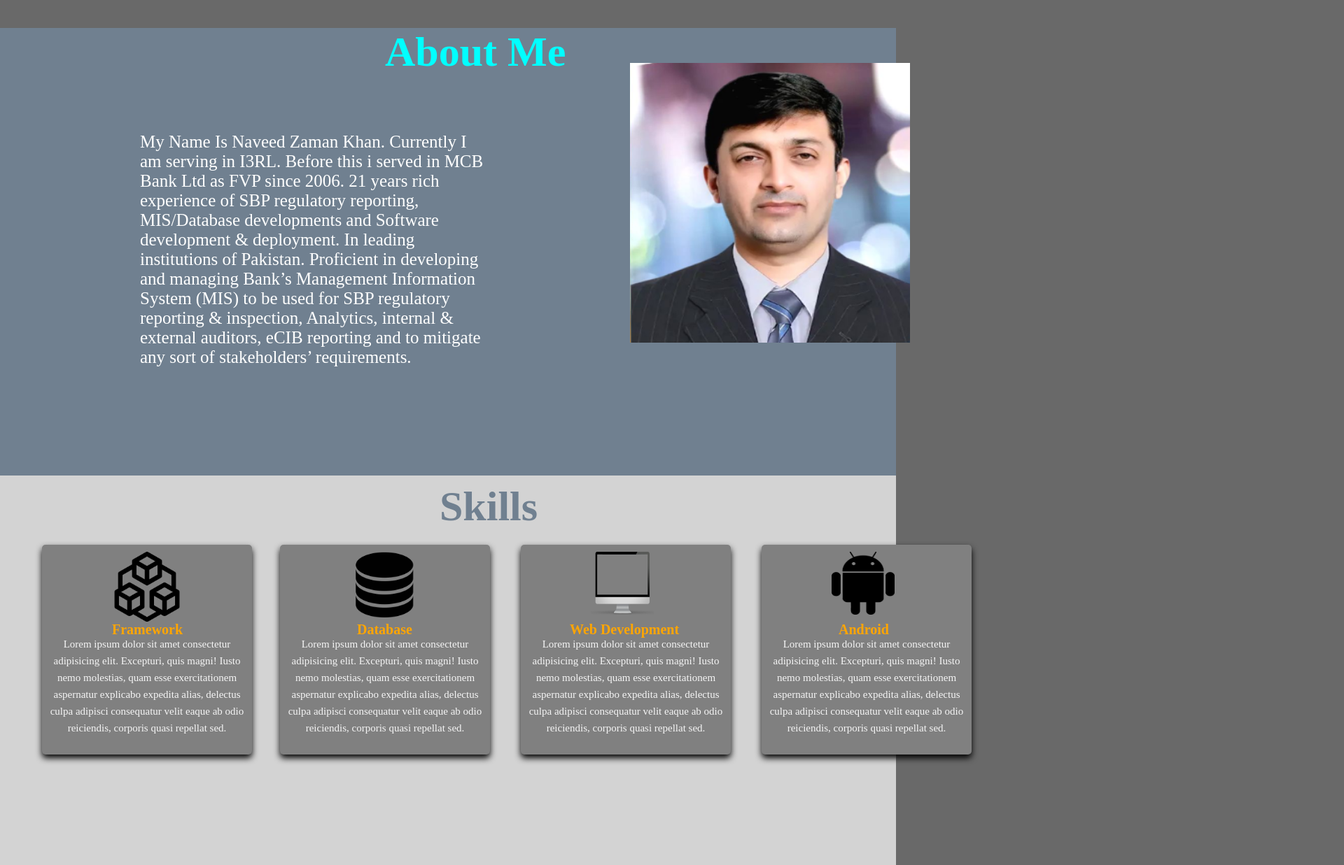
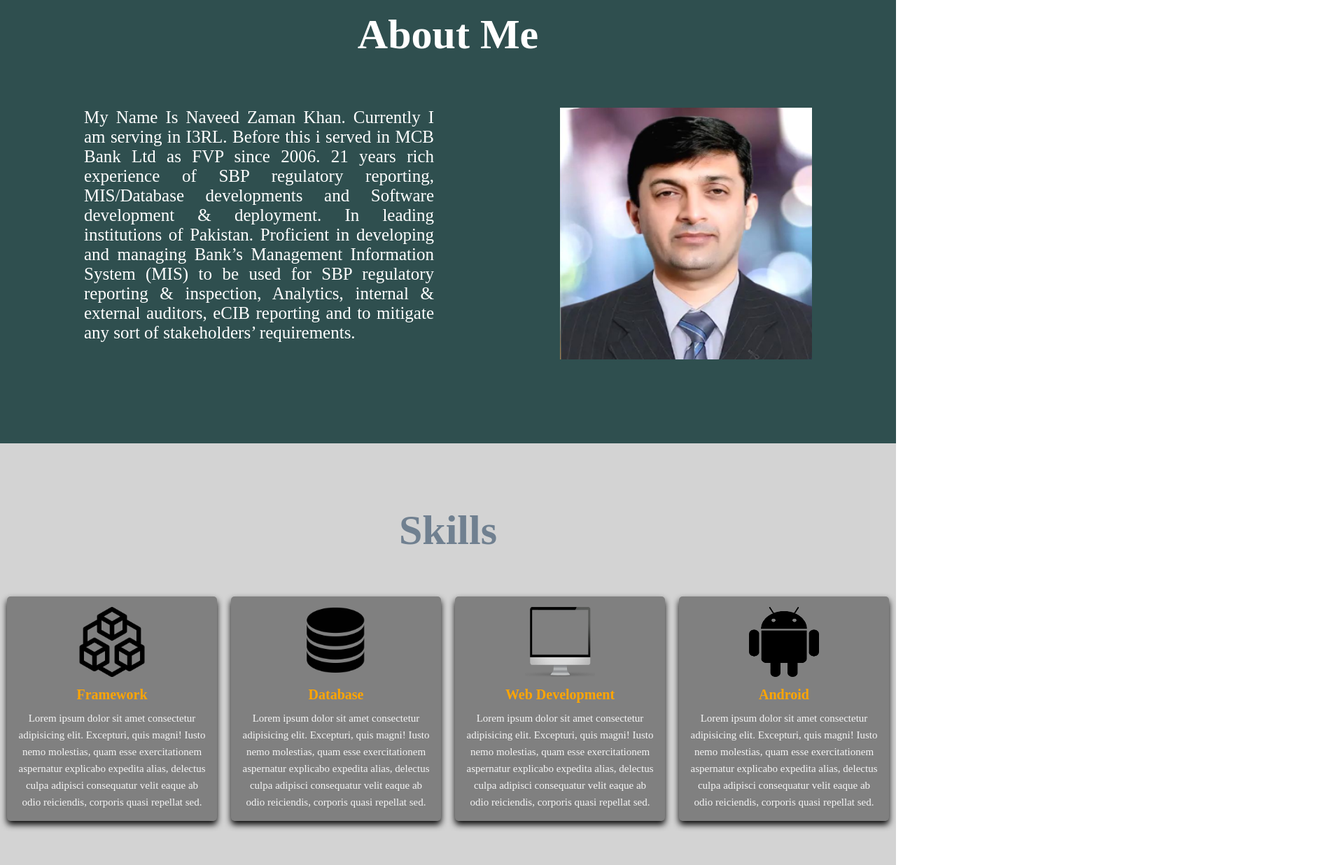
Before and after one commit to Zaman152/NaveedZaman.github.io, a plain HTML site: page index.html in a window 1280 px wide. Shown: the part 760-1997 px from the top of the page at 70% size, 1920 px wide, since content can reach past the window. Drawn offline with Linux system fonts and the light colour scheme.

Commit message:
1st step to make it responsive
-Changed a bit of styling
-Removed unnecessary classes
-switched to flex instead of using padding and margins to align content

```diff
--- a/index.html
+++ b/index.html
@@ -1,18 +1,20 @@
 <!DOCTYPE html>
 <html lang="en">
+
 <head>
     <meta charset="UTF-8">
     <meta name="viewport" content="width=device-width, initial-scale=1.0">
     <title>Document</title>
     <link rel="stylesheet" href="stylesheet.css">
 </head>
+
 <body>
-    <header>
+    <header id="head">
         <nav>
             <div class="left">Naveed Zaman<span> Khan</span> </div>
             <div class="right"></div>
             <ul>
-            <li><a href="#Home">Home</a></li>
+                <li><a href="#head">Home</a></li>
                 <li><a href="#AboutMe">About Me</a></li>
                 <li><a href="#skills">Skills</a></li>
                 <li><a href="#contact">Contact Me</a></li>
@@ -21,24 +23,35 @@
         </nav>
 
     </header>
-    <section id="Home">
-        <div class="left">
-            <h4><span class="Iam"> I'm a</span></h4>
-        </div>
-            <div>
-                <h3><span class="Web">Software Engineer</span></h3>
-            </div>
-    <div>  <a href="#contact" class="btn">Contact Me</a></div>
 
-        <div class="right">
-        <img src="images/web2.png" alt="developer" />
+    <div class="flex-box-container" style="justify-content: space-around;">
+
+        <div style="margin-top: 200px;">
+            <h4 class="Iam">
+                I'm a
+            </h4>
+            <h3 class="Web">
+                Software Engineer
+            </h3>
+            <a href="#contact" class="btn">
+                Contact Me
+            </a>
         </div>
 
-    </section>
-    <section id="AboutMe">
-        <div class="left2">
+        <div style="margin-top: 200px;">
+            <img src="images/web2.png" alt="developer" width="500" />
+        </div>
+
+    </div>
+    <div id="AboutMe">
+        <div>
             <h1 class="Abt">About Me</h1>
-           <div class="paragraph"><p>
+        </div>
+        <div style="padding-top: 50px;" class="flex-container">
+
+            <div class="flex-child magenta">
+                <div class="paragraph">
+                    <p>
                         My Name Is Naveed Zaman Khan.
                         Currently I am serving in I3RL.
                         Before this i served in MCB Bank Ltd as FVP since 2006. 21 years rich experience of SBP
@@ -47,59 +60,110 @@
                         Proficient in developing and managing Bank’s Management Information System (MIS) to be
                         used for SBP regulatory reporting & inspection, Analytics, internal & external auditors,
                         eCIB reporting and to mitigate any sort of stakeholders’ requirements.
+                    </p>
+                </div>
 
-            </p></div>
             </div>
+
+            <div class="flex-child green">
+                <img src="images/walidsb.png" class="abtImg" alt="developer" width="400" height="400" />
+            </div>
+
+        </div>
+
+    </div>
+    <!-- <div id="AboutMe">
+        <h1 class="Abt">About Me</h1>
+
+        <div class="left2">
+            <div class="paragraph">
+                <p>
+                    My Name Is Naveed Zaman Khan.
+                    Currently I am serving in I3RL.
+                    Before this i served in MCB Bank Ltd as FVP since 2006. 21 years rich experience of SBP
+                    regulatory reporting, MIS/Database developments and Software development & deployment.
+                    In leading institutions of Pakistan.
+                    Proficient in developing and managing Bank’s Management Information System (MIS) to be
+                    used for SBP regulatory reporting & inspection, Analytics, internal & external auditors,
+                    eCIB reporting and to mitigate any sort of stakeholders’ requirements.
+                </p>
+            </div>
+        </div>
+
         <div class="right2">
-            <img src="images/walidsb.png" alt="developer"width="400" height="400"/>
+            <img src="images/walidsb.png" alt="developer" width="400" height="400" />
         </div>
-    </section>
-    <section id="skills">
-      <div class="wrapper">  <h1 class="Ski">Skills</h1></div>
-      <div class="container">
+    </div> -->
+    <div id="skills">
+
+        <div class="wrapper">
+            <h1 class="Ski">Skills</h1>
+        </div>
+
+        <div class="flex-box-container">
+
             <div class="box">
-        <img src="images/frame.png"  width="100" height="100">
+                <img src="images/frame.png" width="100" height="100" />
                 <h4>Framework</h4>
-        <P>Lorem ipsum dolor sit amet consectetur adipisicing elit. Excepturi, quis magni! Iusto nemo molestias, quam esse exercitationem aspernatur explicabo expedita alias, delectus culpa adipisci consequatur velit eaque ab odio reiciendis, corporis quasi repellat sed. </P>
+                <P>
+                    Lorem ipsum dolor sit amet consectetur adipisicing elit. Excepturi, quis magni! Iusto nemo molestias,
+                    quam esse exercitationem aspernatur explicabo expedita alias, delectus culpa adipisci consequatur
+                    velit eaque ab odio reiciendis, corporis quasi repellat sed.
+                </P>
+            </div>
+
+            <div class="box">
+
+                <img src="images/db.png" width="100" height="100" />
+                <h4>Database</h4>
+                <P>
+                    Lorem ipsum dolor sit amet consectetur adipisicing elit. Excepturi, quis magni! Iusto nemo molestias,
+                    quam esse exercitationem aspernatur explicabo expedita alias, delectus culpa adipisci consequatur velit
+                    eaque ab odio reiciendis, corporis quasi repellat sed.
+                </P>
+
+            </div>
+
+            <div class="box">
+
+                <img src="images/web.png" width="100" height="100" />
+                <h4>Web Development</h4>
+                <P>Lorem ipsum dolor sit amet consectetur adipisicing elit. Excepturi, quis magni! Iusto nemo molestias,
+                    quam esse exercitationem aspernatur explicabo expedita alias, delectus culpa adipisci consequatur velit
+                    eaque ab odio reiciendis, corporis quasi repellat sed.
+                </P>
+
+            </div>
+
+            <div class="box">
+
+                <img src="images/android.png" width="100" height="100" />
+                <h4>Android</h4>
+                <P>Lorem ipsum dolor sit amet consectetur adipisicing elit. Excepturi, quis magni! Iusto nemo molestias,
+                    quam esse exercitationem aspernatur explicabo expedita alias, delectus culpa adipisci consequatur velit
+                    eaque ab odio reiciendis, corporis quasi repellat sed.
+                </P>
 
             </div>
         </div>
-      <div class="box2">
-        <img src="images/db.png"  width="100" height="100">
-        <h4>Database</h4>
-        <P>Lorem ipsum dolor sit amet consectetur adipisicing elit. Excepturi, quis magni! Iusto nemo molestias, quam esse exercitationem aspernatur explicabo expedita alias, delectus culpa adipisci consequatur velit eaque ab odio reiciendis, corporis quasi repellat sed. </P>
 
     </div>
-    <div class="box3">
-        <img src="images/web.png"  width="90" height="90">
-        <h4>Web Development</h4>
-        <P>Lorem ipsum dolor sit amet consectetur adipisicing elit. Excepturi, quis magni! Iusto nemo molestias, quam esse exercitationem aspernatur explicabo expedita alias, delectus culpa adipisci consequatur velit eaque ab odio reiciendis, corporis quasi repellat sed. </P>
 
-    </div>
-    <div class="box4">
-        <img src="images/android.png"  width="90" height="90">
-        <h4>Android</h4>
-        <P>Lorem ipsum dolor sit amet consectetur adipisicing elit. Excepturi, quis magni! Iusto nemo molestias, quam esse exercitationem aspernatur explicabo expedita alias, delectus culpa adipisci consequatur velit eaque ab odio reiciendis, corporis quasi repellat sed. </P>
-
-    </div>
-    </section>
-    <section id="contact">
+    <div id="contact">
         <div class="contactme">
             <h1 class="cm">Contact Me</h1>
             <form action="submit_form.php" method="POST">
                 <label for="name">Name:</label>
-  <input type="text" id="name" name="name" required>
-
+                <input type="text" id="name" name="name" required />
                 <label for="email">Email:</label>
-  <input type="email" id="email" name="email" required>
-
+                <input type="email" id="email" name="email" required />
                 <label for="message">Message:</label>
                 <textarea id="message" name="message" required></textarea>
+                <input type="submit" value="Submit" />
+            </form>
+        </div>
+    </div>
 
-  <input type="submit" value="Submit">
-</form>
-
-    </section>
     <script>
         const navLinks = document.querySelectorAll("nav ul li a");
 
@@ -114,7 +178,6 @@ navLinks.forEach(link => {
             });
         });
     </script>
-</main>
 </body>
 
 </html>
--- a/stylesheet.css
+++ b/stylesheet.css
@@ -4,13 +4,9 @@
     box-sizing: border-box;
     transition: .2s linear;
 }
-section{
-    width: 100%;
-    min-height: 80vh;
 
-}
 body {
-    background-color:dimgrey;
+    background-color: #fff;
     color: aliceblue;
     display: flex;
     flex-direction: column;
@@ -38,293 +34,149 @@ nav ul li {
     list-style: none;
     margin: 0 23px;
 }
+
 nav ul li a {
-    color:white;
+    color: white;
     text-decoration: none;
 }
+
 .left {
-font-size:1.5rem;
+    font-size: 1.5rem;
 }
-span{
-    color:red;
+
+span {
+    color: orange;
 }
+
 #Home {
-display:flex;
-justify-content:space-around;
-margin:80px 0px;
-}
-    #Home > div {
-    width:30%;
-    }
-left {
-    font-size:3rem;
-background-color:red;
-width:50%;
-}
-.Iam {
-    height: 70px;
-    font-size: 2.5rem;
-    color: rgb(163, 143, 143);
-    margin-bottom: 30px;
-}
-.Web {white-space: nowrap;
-    color: darkslategrey;
-    font-size: 3rem;
-    margin-top: -30px;
-    width: 550%;
-}
-right {
-    background-color: dimgrey;
-    position: relative;
+    display: flex;
+    justify-content: space-around;
 }
 
 
-.right img {
+.Iam {
+    font-size: 2.5rem;
+    color: #727272;
+}
 
-    width: 150%;
-    height: auto;
-    background-color: transparent;
-    display: block;
-    outline: none;
-    margin-left: -250px;
+.Web {
+    color: darkslategrey;
+    font-size: 3rem;
+    padding-bottom: 10px;
 }
-h3{
-     position: relative;
-  top: 300px;
-  right: 220px;
-}
-h4{
-    position: relative;
-    top: 250px;
-    left: 135px;
-}
-.btn
-{text-decoration: none;
-    position: relative;
+
+.btn {
+    text-decoration: none;
     background-color: orange;
     font-size: x-large;
+    color: white;
+    padding: 10px 25px;
+}
 
-      color: white;
-      top: 370px;
-    right: 440px;
-
-    padding: 10px 25px;
-
-
-}
-#AboutMe{
+#AboutMe {
     margin: 0;
     padding: 0;
-background-color: slategray;
-width:100% ;
+    background-color: darkslategrey;
+    width: 100%;
     height: 150vh;
-
-
-
-
 }
 
 
-.Abt{
-    color:cyan;
-    position: relative;
-    left: 550px;
+.Abt {
+    color: white;
+    text-align: center;
     font-size: 60px;
-    /* text-shadow:-1px -1px 0 black, 1px -1px 0 black, -1px 1px 0 black, 1px 1px 0 black; ; */
 }
-.paragraph
-{ font-size: 25px;
-    position: relative;
-    bottom: 10px;
-    top:80px;
-     left: 200px;
+
+.paragraph {
+    justify-content: space-around;
+    font-size: 25px;
+    display: block;
+    margin-left: auto;
+    margin-right: auto;
+    padding: 20px;
     color: white;
-     width: 500px;
-     overflow: auto;
+    width: 100%;
+    overflow: none;
 }
-.right2{
-    width: 200%;
-    position: absolute;
-    left: 900px;
-    top: 850px;
+
+.aboutMe {
+    width: 100%;
 }
-#skills{
-background-color:lightgrey;
+
+.left2 {
+    width: 45%;
 }
-.Ski{
+
+.right2 {
+    width: 45%;
+}
+
+#skills {
+    background-color: lightgrey;
+}
+
+.Ski {
+    text-align: center;
     color: slategray;
-position: relative;
-    left: 500px;
     font-size: 60px;
+    padding-bottom: 40px;
+}
 
-}
-.wrapper{
+.wrapper {
     margin: 10px auto;
-    padding:0 10%;
+    padding: 0 10%;
     padding-bottom: 10px;
     text-transform: capitalize;
 }
-.container{
+
+.container {
     display: grid;
-    gap:15px;
-    grid-template-columns: repeat(auto-fit, minimax(270px,1fr));
+    gap: 15px;
+    grid-template-columns: repeat(auto-fit, minimax(270px, 1fr));
 }
-.box{
-    position: relative;
+
+.box {
     display: inline-block;
+    padding: 15px;
     width: 300px;
-    height:300px;
     text-align: center;
     border-radius: 5px;
     background-color: grey;
     box-shadow: 0px 5px 10px black;
-    left: 60px;
 }
-.box img{
-   position: absolute;
-   top: 10px;
-   left: 100px;
 
-}
-.box h4{
-    color:orange;
-    padding: 10px 0px;
-    font-size: 20px;
-    position: absolute;
-    top: 100px;
-    left: 100px;
 
-}
-.box p{
-    position: absolute;
-    color:whitesmoke;
-    font-size: 15px;
-    line-height: 1.6;
-    top: 130px;
-}
-.box2{
-    position: relative;
-    display: inline-block;
-    width: 300px;
-    height:300px;
-    text-align: center;
-    border-radius: 5px;
-    background-color: grey;
-    box-shadow: 0px 5px 10px black;
-    left: 400px;
-    top: -300px;
-}
-.box2 img{
-   position: absolute;
-   top: 10px;
-   left: 100px;
-
-}
-.box2 h4{
-    color:orange;
-    padding: 10px 0px;
-    font-size: 20px;
-    position: absolute;
-    top: 100px;
-    left: 110px;
-
-}
-.box2 p{
-    position: absolute;
-    color:whitesmoke;
-    font-size: 15px;
-    line-height: 1.6;
-    top: 130px;
-}
-.box3{
-    position: relative;
-    display: inline-block;
-    width: 300px;
-    height:300px;
-    text-align: center;
-    border-radius: 5px;
-    background-color: grey;
-    box-shadow: 0px 5px 10px black;
-    left: 440px;
-    top: -300px;
-}
-.box3 img{
-   position: absolute;
-   top: 10px;
-   left: 100px;
-
-}
-.box3 h4{
+.box h4 {
     color: orange;
     padding: 10px 0px;
     font-size: 20px;
-    position: absolute;
-    top: 100px;
-    left: 70px;
 
 }
-.box3 p{
-    position: absolute;
-    color:whitesmoke;
+
+.box p {
+    color: whitesmoke;
     font-size: 15px;
     line-height: 1.6;
-    top: 130px;
 }
-.box4{
-    position: relative;
-    display: inline-block;
-    width: 300px;
-    height:300px;
-    text-align: center;
-    border-radius: 5px;
-    background-color: grey;
-    box-shadow: 0px 5px 10px black;
-    left: 480px;
-    top: -300px;
-}
-.box4 img{
-   position: absolute;
-   top: 10px;
-   left: 100px;
 
-}
-.box4 h4{
-    color: orange;
-    padding: 10px 0px;
-    font-size: 20px;
-    position: absolute;
-    top: 100px;
-    left: 110px;
 
-}
-.box4 p{
-    position: absolute;
-    color:whitesmoke;
-    font-size: 15px;
-    line-height: 1.6;
-    top: 130px;
-}
-#contact{
+#contact {
     margin: 0;
     padding: 0;
     background-color: rgb(132, 148, 165);
-width:100% ;
+    width: 100%;
     height: 150vh;
-
-
-
-
 }
 
 
-.cm{
-    color:cyan;
-        position: absolute;
+.cm {
+    color: cyan;
     left: 520px;
-   top:2000px;
+    top: 2000px;
     font-size: 80px;
+}
 
-}
 #contact {
     display: flex;
     flex-direction: column;
@@ -337,11 +189,6 @@ height: 150vh;
     text-align: center;
     margin-bottom: 20px;
 }
-
-/* .contactme .cm {
-  font-size: 40px;
-  margin-bottom: 20px;
-} */
 
 .contactme label {
     display: block;
@@ -367,3 +214,39 @@ height: 150vh;
 .contactme input[type="submit"]:hover {
     background-color: darkorange;
 }
+
+.flex-container {
+    display: flex;
+}
+
+.flex-child {
+    flex: 1;
+}
+
+.flex-child:first-child {
+    text-align: justify
+}
+
+.abtImg {
+    display: block;
+    margin-left: auto;
+    padding: 20px;
+}
+
+#AboutMe {
+    height: auto;
+    padding: 100px;
+}
+
+.flex-box-container {
+    display: flex;
+    justify-content: space-around;
+}
+
+#skills{
+    padding-top: 80px;
+    padding-bottom: 120px;
+}
+.spaceAround{
+    justify-content: space-around;
+}
```
Lines whose indentation alone changed are shown as unchanged.
